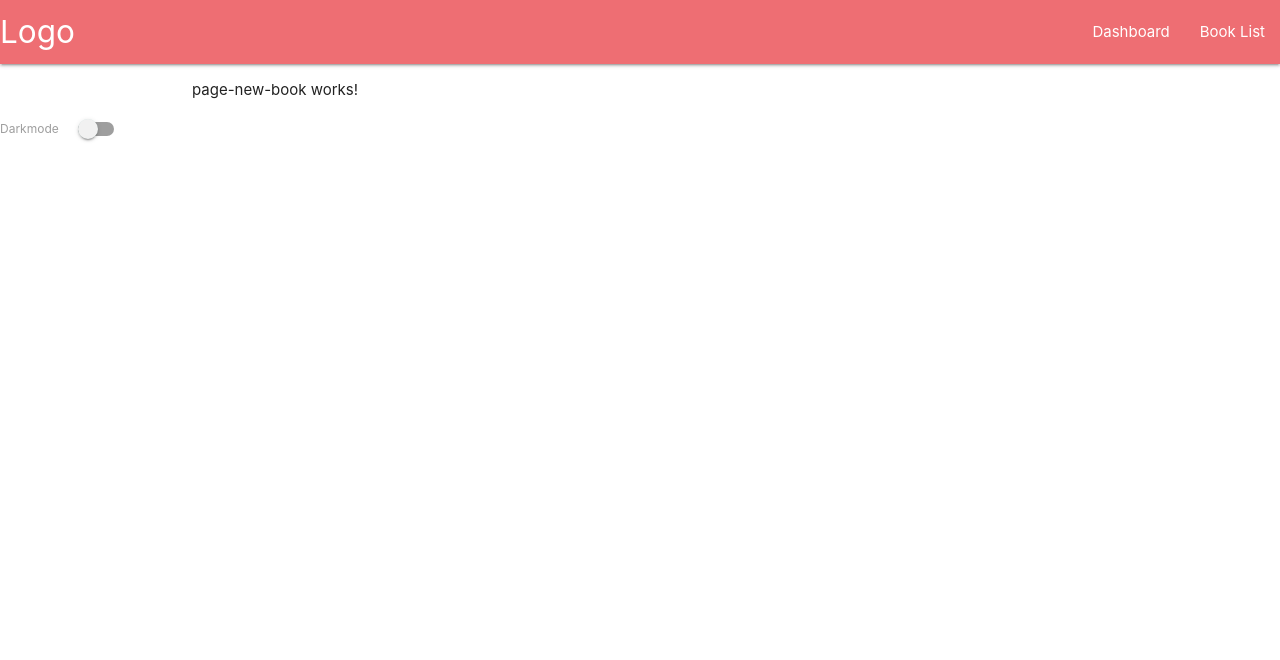
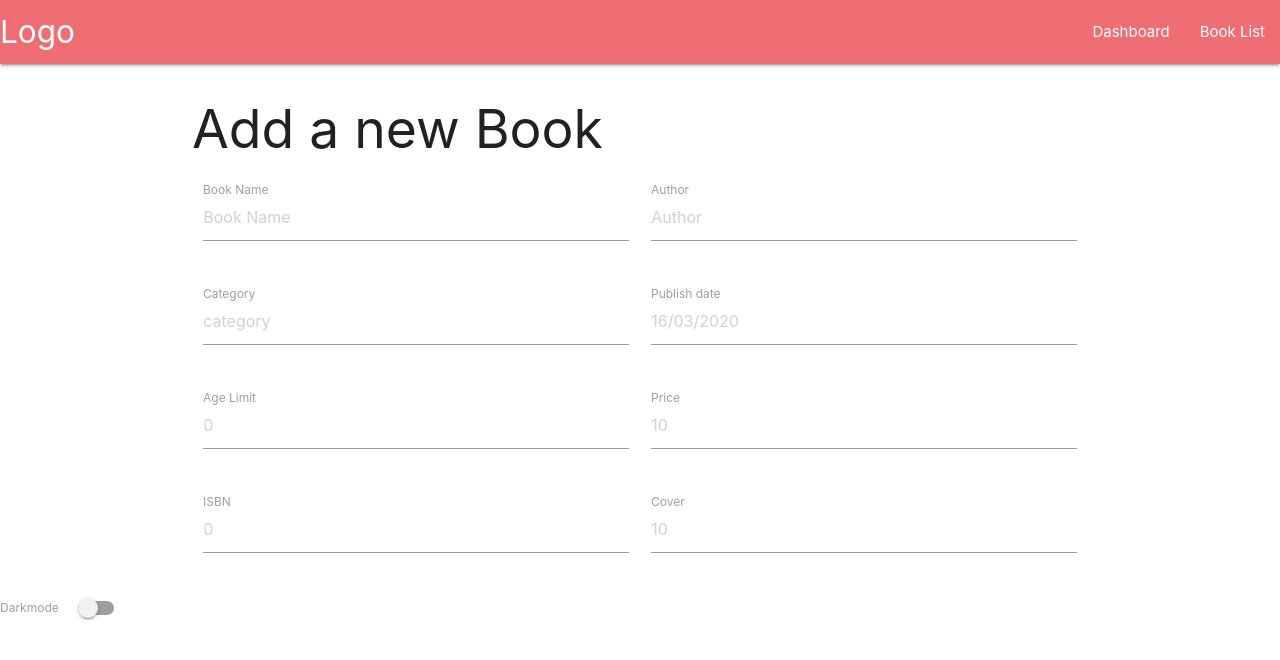
Before and after one commit to IMarty/book-store, an Angular app: page /add in a window 1280 px wide. Shown: the top 660 px of the page. Built offline with nearby package versions, Linux system fonts and the light colour scheme.

Commit message:
basic form HTML

```diff
--- a/src/app/components/page-new-book/page-new-book.component.html
+++ b/src/app/components/page-new-book/page-new-book.component.html
@@ -1 +1,43 @@
-<p>page-new-book works!</p>
+<h2>Add a new Book</h2>
+
+<!-- https://materializecss.com/text-inputs.html -->
+<div class="row">
+  <div class="input-field col s6">
+    <input placeholder="Book Name" id="book_name" type="text">
+    <label for="book_name">Book Name</label>
+  </div>
+  <div class="input-field col s6">
+    <input id="author" placeholder="Author" type="text">
+    <label for="author">Author</label>
+  </div>
+</div>
+<div class="row">
+  <div class="input-field col s6">
+    <input placeholder="category" id="category" type="text">
+    <label for="category">Category</label>
+  </div>
+  <div class="input-field col s6">
+    <input id="publish_date" placeholder="16/03/2020" type="text">
+    <label for="publish_date">Publish date</label>
+  </div>
+</div>
+<div class="row">
+  <div class="input-field col s6">
+    <input placeholder="0" id="age_limit" type="number">
+    <label for="age_limit">Age Limit</label>
+  </div>
+  <div class="input-field col s6">
+    <input id="price" placeholder="10" type="number">
+    <label for="price">Price </label>
+  </div>
+</div>
+<div class="row">
+  <div class="input-field col s6">
+    <input placeholder="0" id="isbn" type="number">
+    <label for="isbn">ISBN</label>
+  </div>
+  <div class="input-field col s6">
+    <input id="cover" placeholder="10" type="url">
+    <label for="cover">Cover</label>
+  </div>
+</div>
```
Also changed, not shown: 1 other file (tests, documents, lock files or other folders).
